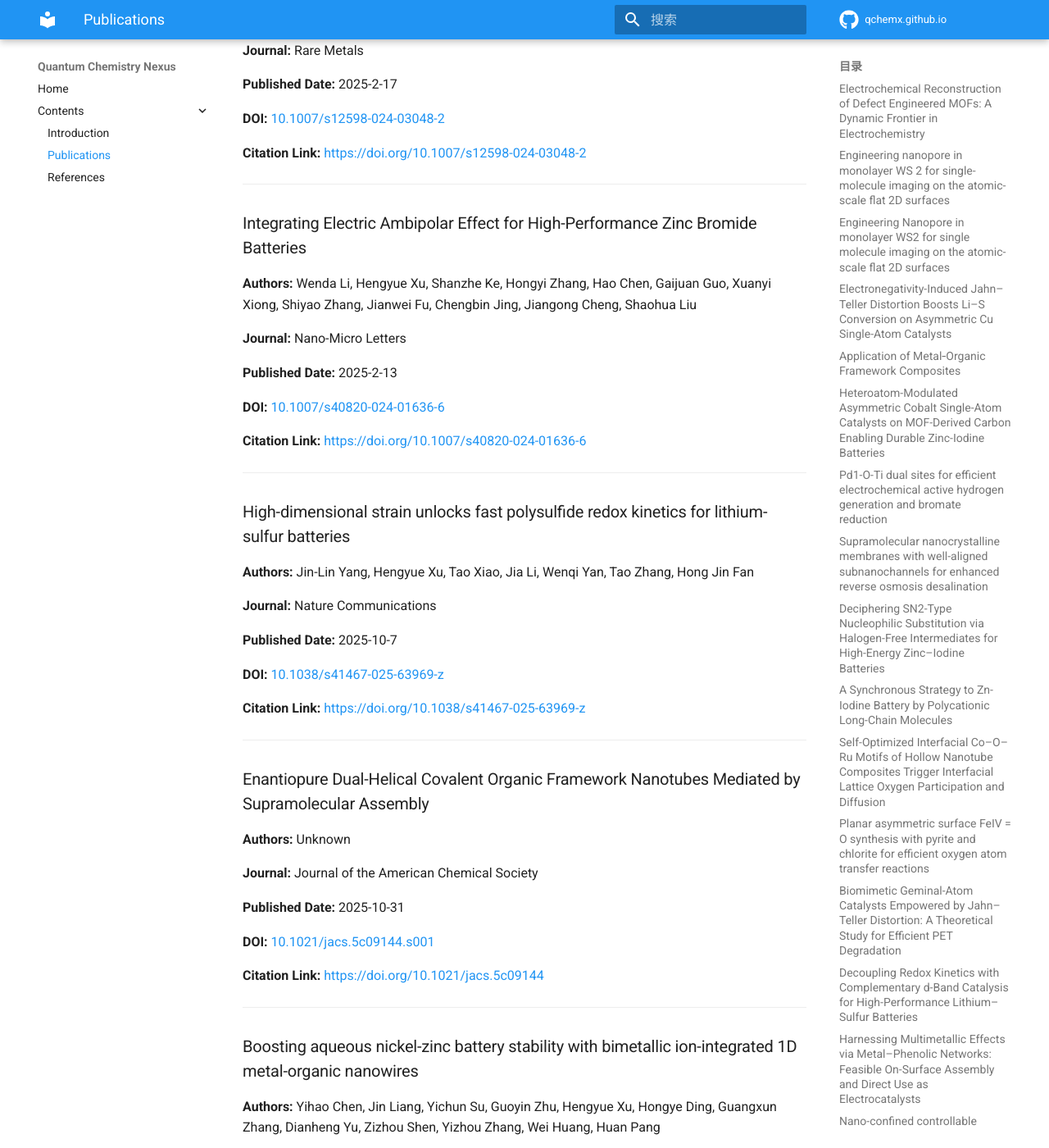
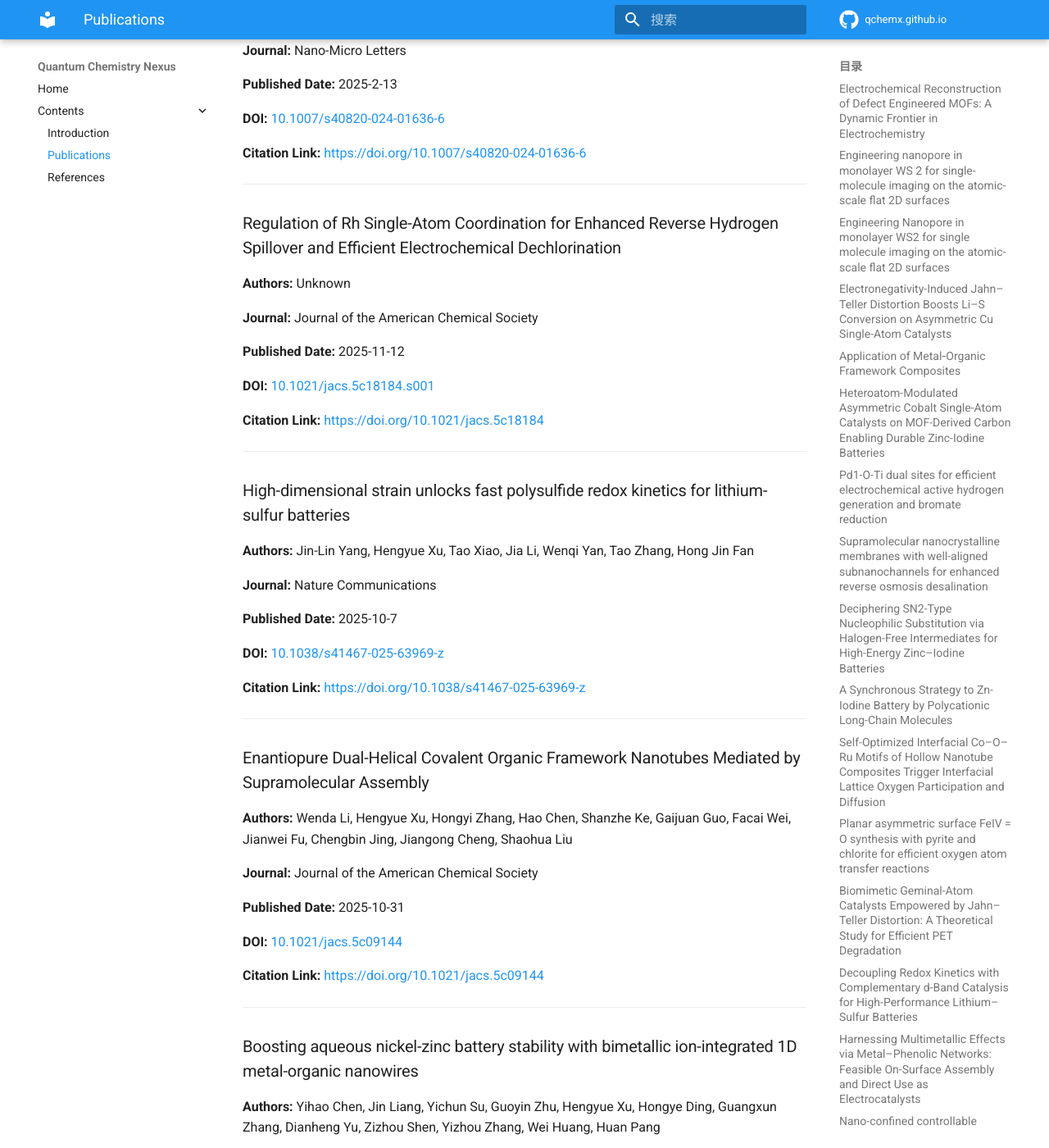
Before and after one commit to QChemX/qchemx.github.io, an MkDocs documentation site: the page built from docs/publications.md, in a window 1280 px wide and 1400 px high, scrolled down 7578 px. Shown: the whole window at 82% size. Built offline with MkDocs 1.6.1 and Material for MkDocs 9.7.7, drawn with Linux system fonts in a browser that asks for light colours; comment, search, counter and statistics services are not loaded; some of the changed text lies outside the part shown.

Commit message:
[orcid sync] Update publications

```diff
--- a/docs/publications.md
+++ b/docs/publications.md
@@ -374,6 +358,22 @@ This page was generated automatically.
 
 ---
 
+### Regulation of Rh Single-Atom Coordination for Enhanced Reverse Hydrogen Spillover and Efficient Electrochemical Dechlorination
+
+**Authors:** Unknown
+
+**Journal:** Journal of the American Chemical Society
+
+**Published Date:** 2025-11-12
+
+**DOI:** [10.1021/jacs.5c18184.s001](https://doi.org/10.1021/jacs.5c18184.s001)
+
+**Citation Link:** [https://doi.org/10.1021/jacs.5c18184](https://doi.org/10.1021/jacs.5c18184)
+
+
+
+---
+
 ### High-dimensional strain unlocks fast polysulfide redox kinetics for lithium-sulfur batteries
 
 **Authors:** Jin-Lin Yang, Hengyue Xu, Tao Xiao, Jia Li, Wenqi Yan, Tao Zhang, Hong Jin Fan
@@ -392,13 +392,13 @@ This page was generated automatically.
 
 ### Enantiopure Dual-Helical Covalent Organic Framework Nanotubes Mediated by Supramolecular Assembly
 
-**Authors:** Unknown
+**Authors:** Wenda Li, Hengyue Xu, Hongyi Zhang, Hao Chen, Shanzhe Ke, Gaijuan Guo, Facai Wei, Jianwei Fu, Chengbin Jing, Jiangong Cheng, Shaohua Liu
 
 **Journal:** Journal of the American Chemical Society
 
 **Published Date:** 2025-10-31
 
-**DOI:** [10.1021/jacs.5c09144.s001](https://doi.org/10.1021/jacs.5c09144.s001)
+**DOI:** [10.1021/jacs.5c09144](https://doi.org/10.1021/jacs.5c09144)
 
 **Citation Link:** [https://doi.org/10.1021/jacs.5c09144](https://doi.org/10.1021/jacs.5c09144)
 
@@ -481,6 +481,22 @@ This page was generated automatically.
 **DOI:** [10.1021/jacs.5c05786.s001](https://doi.org/10.1021/jacs.5c05786.s001)
 
 **Citation Link:** [https://doi.org/10.1021/jacs.5c05786](https://doi.org/10.1021/jacs.5c05786)
+
+
+
+---
+
+### MOF Derived Phosphide Nanocubes with Internal Heterojunction: A Study Powered by Single Entity Electrochemistry
+
+**Authors:** Unknown
+
+**Journal:** Nano Letters
+
+**Published Date:** 2025-03-26
+
+**DOI:** [10.1021/acs.nanolett.5c00233.s001](https://doi.org/10.1021/acs.nanolett.5c00233.s001)
+
+**Citation Link:** [https://doi.org/10.1021/acs.nanolett.5c00233](https://doi.org/10.1021/acs.nanolett.5c00233)
 
 
 
```
Also changed, not shown: other parts of docs/publications.md (+1 -17 lines).
